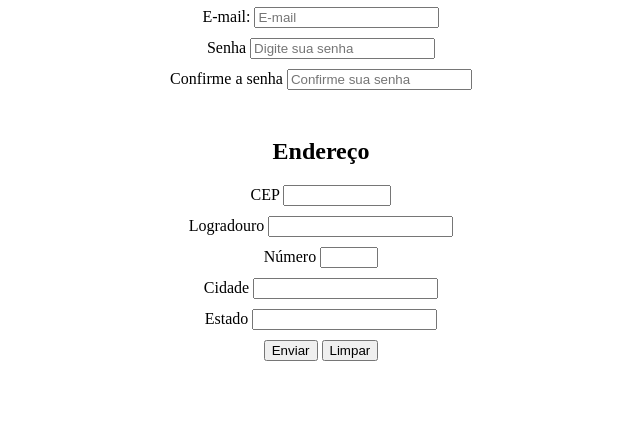
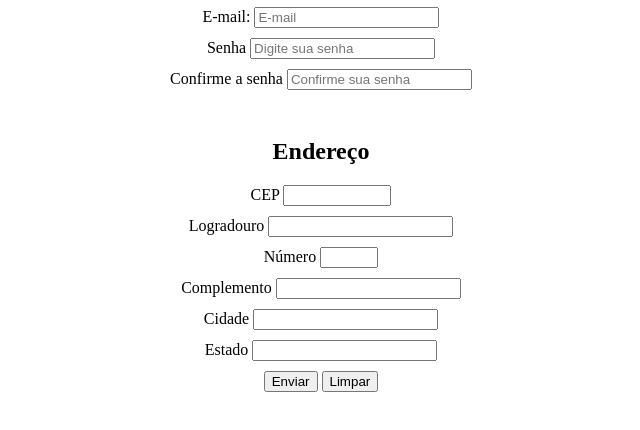
Before and after one commit to larislannes/ResiliaFlix, a plain HTML site: page cadastro.html in a window 1280 px wide. Shown: the part 104-534 px from the top of the page, without its empty margins (319-959 px from the left). Drawn offline with Linux system fonts and the light colour scheme.

Commit message:
atualização cadastro_complemento

```diff
--- a/cadastro.html
+++ b/cadastro.html
@@ -34,13 +34,16 @@
                 <label for="logradouro">Logradouro</label>
                 <input name="logradouro" type="text" id="logradouro">
                 <br>
-                <label for="numero" id="numero">Número</label>
+                <label for="numero">Número</label>
                 <input name="numero" type="number" id="numero">
+                <br>
+                <label for="complemento">Complemento</label>
+                <input type="text" name="complemento" id="complemento">
                 <br>
                 <label for="cidade" id="cidade">Cidade</label>
                 <input name="cidade" type="text" id="cidade">
                 <br>
-                <label for="estado" id="estado">Estado</label>
+                <label for="estado">Estado</label>
                 <input name="estado" type="text" name="estado">
                 <br>
                 <button type="post" name="enviar">Enviar</button>
```
